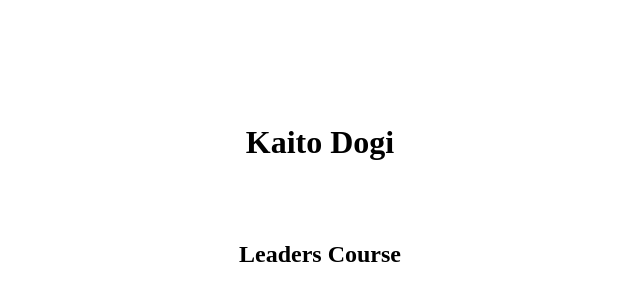
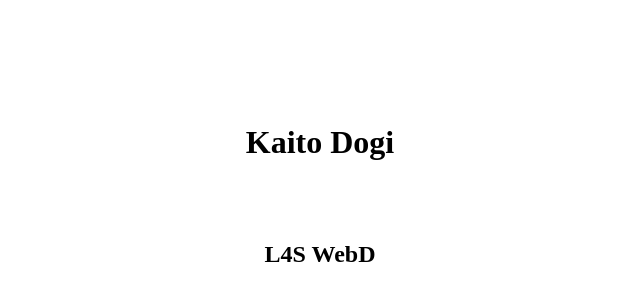
Before and after one commit to L4S-8th-WebD/practice-github-Kaito-Dogi, a plain HTML site: page index.html in a window 1280 px wide. Shown: the part 196-496 px from the top of the page, 320-960 px from the left. Drawn offline with Linux system fonts and the light colour scheme.

Commit message:
input another term and course

```diff
--- a/index.html
+++ b/index.html
@@ -13,7 +13,7 @@
 
   <h1>Kaito Dogi</h1>
 
-  <h2>Leaders Course</h2>
+  <h2>L4S WebD</h2>
 
 </body>
 </html>
```
